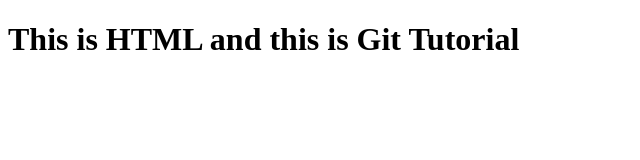
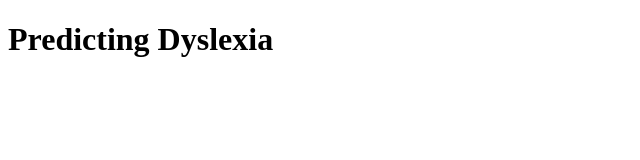
Before and after one commit to amrit-maker/Early-Prediction-of-Dyslexia-Risk-Through-Phonological-Processing-Assessment, a plain HTML site: page index.html in a window 1280 px wide. Shown: the whole page, without its empty margins (0-640 px from the left). Drawn offline with Linux system fonts and the light colour scheme.

Commit message:
Updated title and content

```diff
--- a/index.html
+++ b/index.html
@@ -3,9 +3,9 @@
 <head>
     <meta charset="UTF-8">
     <meta name="viewport" content="width=device-width, initial-scale=1.0">
-    <title>Learning Git and Github</title>
+    <title>Early Predictors of Dyslexia Risk</title>
 </head>
 <body>
-    <h1>This is HTML and this is Git Tutorial</h1>
+    <h1>Predicting Dyslexia </h1>
 </body>
 </html>
```
